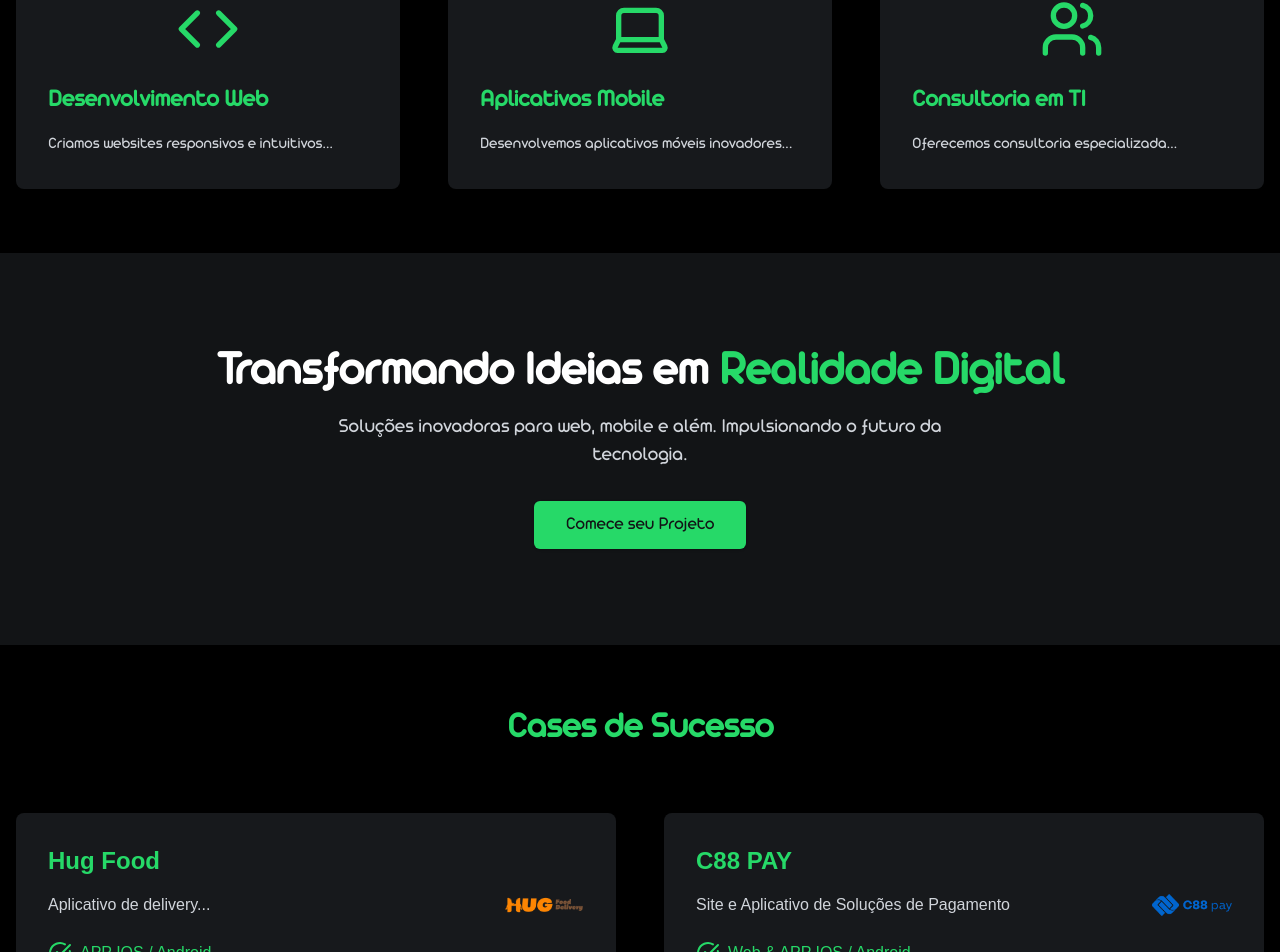
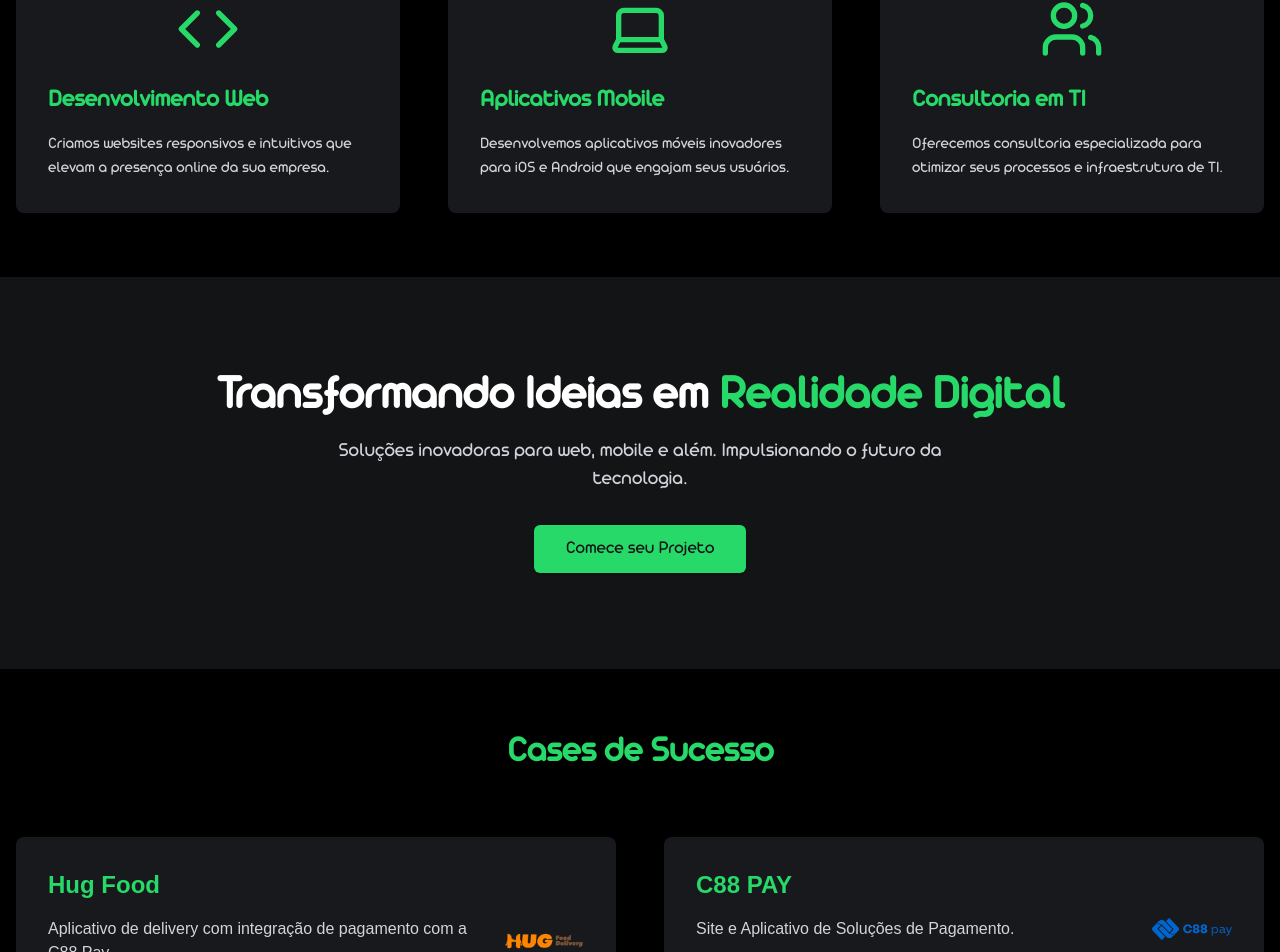
Before and after one commit to fernando-devc/colabdevs, a Next.js app: page / in a window 1280 px wide. Shown: the part 1829-2781 px from the top of the page. Built offline with nearby package versions, Linux system fonts and the light colour scheme.

Commit message:
ajustando textos

```diff
--- a/src/components/CasesSection.tsx
+++ b/src/components/CasesSection.tsx
@@ -28,14 +28,14 @@ export default function CasesSection() {
         <div className="grid grid-cols-1 md:grid-cols-2 gap-8 md:gap-12">
           <CaseCard
             title="Hug Food"
-            description="Aplicativo de delivery..."
+            description="Aplicativo de delivery com integração de pagamento com a C88 Pay."
             tech="APP IOS / Android"
             imageUrl="/hug.png"
             link="https://www.hugfood.com.br/"
           />
           <CaseCard
             title="C88 PAY"
-            description="Site e Aplicativo de Soluções de Pagamento"
+            description="Site e Aplicativo de Soluções de Pagamento."
             tech="Web & APP IOS / Android"
             imageUrl="/c88.png"
             link="https://www.c88pay.com.br/"
--- a/src/components/ServicesSection.tsx
+++ b/src/components/ServicesSection.tsx
@@ -26,21 +26,21 @@ export default function ServicesSection() {
               <Code className="text-green-500 dark:text-primary w-12 h-12 md:w-16 md:h-16 mb-4 md:mb-6 mx-auto" />
             }
             title="Desenvolvimento Web"
-            description="Criamos websites responsivos e intuitivos..."
+            description="Criamos websites responsivos e intuitivos que elevam a presença online da sua empresa."
           />
           <ServiceCard
             icon={
               <Laptop className="text-green-500 dark:text-primary w-12 h-12 md:w-16 md:h-16 mb-4 md:mb-6 mx-auto" />
             }
             title="Aplicativos Mobile"
-            description="Desenvolvemos aplicativos móveis inovadores..."
+            description="Desenvolvemos aplicativos móveis inovadores para iOS e Android que engajam seus usuários."
           />
           <ServiceCard
             icon={
               <Users className="text-green-500 dark:text-primary w-12 h-12 md:w-16 md:h-16 mb-4 md:mb-6 mx-auto" />
             }
             title="Consultoria em TI"
-            description="Oferecemos consultoria especializada..."
+            description="Oferecemos consultoria especializada para otimizar seus processos e infraestrutura de TI."
           />
         </div>
       </div>
```
